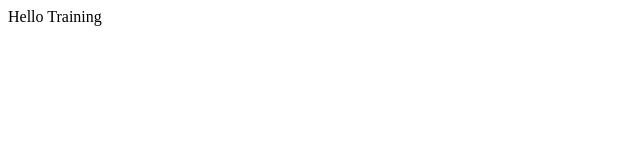
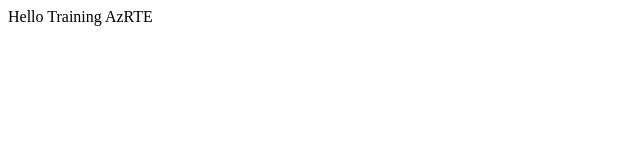
Before and after one commit to carlospolop/my-first-static-web-app, a React (Create React App) app: page / in a window 1280 px wide. Shown: the top 160 px of the page, without its empty margins (0-640 px from the left). Built offline with nearby package versions, Linux system fonts and the light colour scheme; the HTML template or start-up script is replaced by a standard one.

Commit message:
Update App.js

```diff
--- a/src/App.js
+++ b/src/App.js
@@ -1,7 +1,7 @@
 import React from 'react';
 
 function App() {
-  return <div>Hello Training</div>;
+  return <div>Hello Training AzRTE</div>;
 }
 
 export default App;
```
